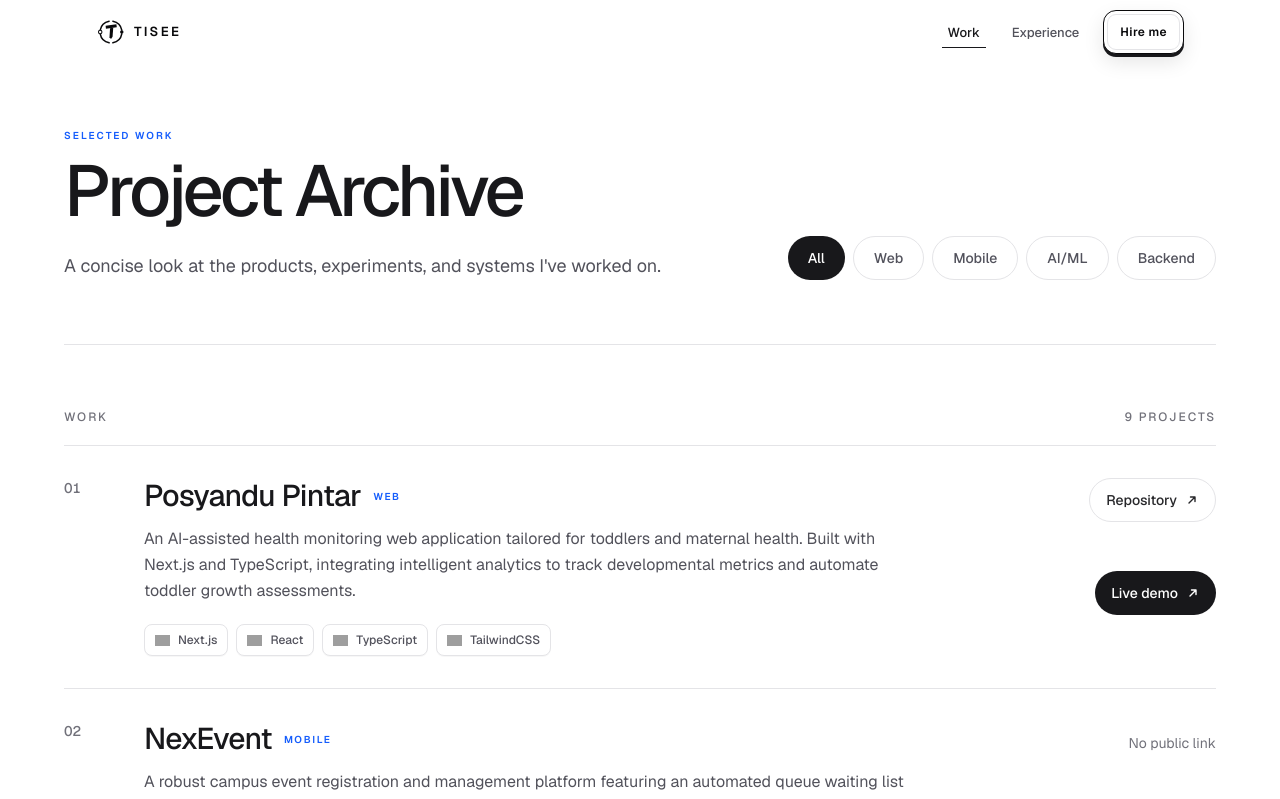
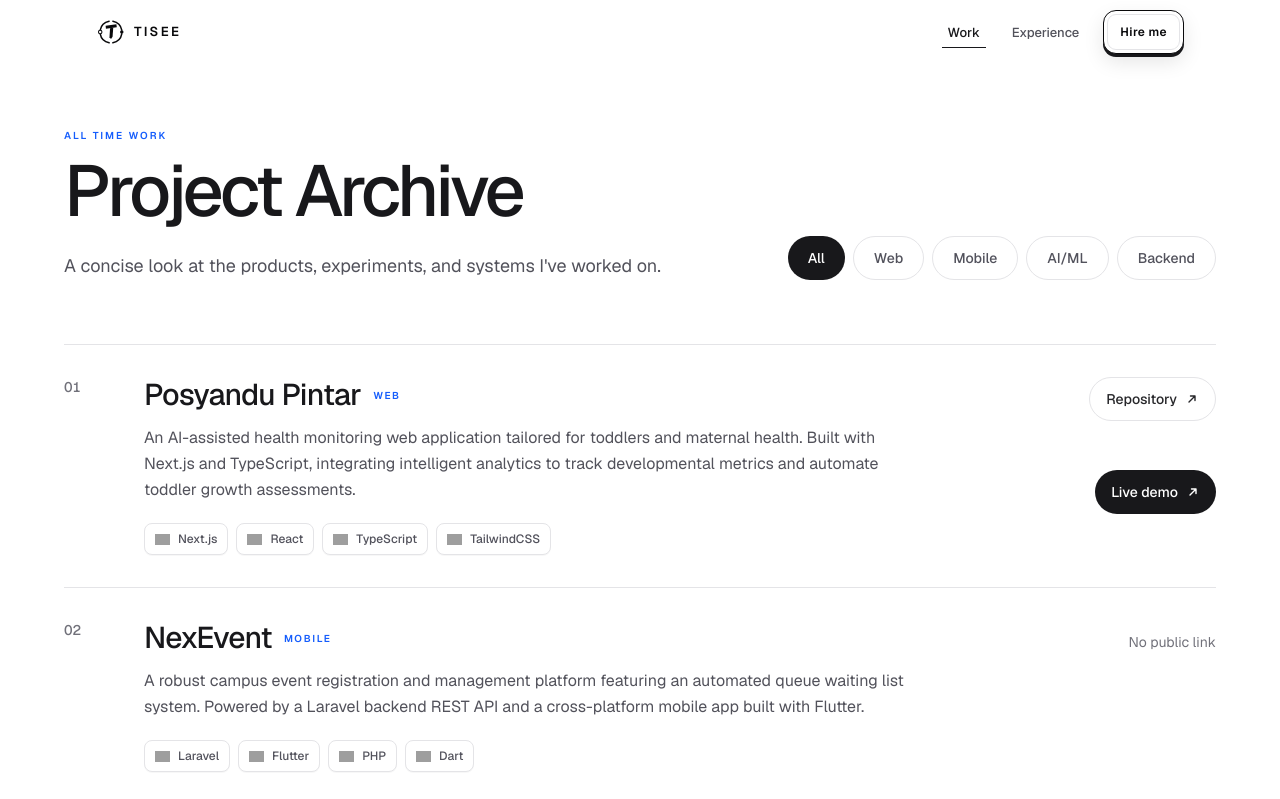
Before and after one commit to Tisee747/tisee-portfolio-v2, a Next.js app: page /projects in a window 1280 px wide. Shown: the top 799 px of the page. Built offline with nearby package versions, Linux system fonts and the light colour scheme; grey boxes are pictures that could not be loaded.

Commit message:
copy: clarify all-time project archive

```diff
--- a/src/app/projects/page.tsx
+++ b/src/app/projects/page.tsx
@@ -113,10 +113,10 @@ export default function ProjectsPage() {
   return (
     <main className="min-h-screen overflow-x-hidden bg-white px-6 pb-24 pt-28 selection:bg-blue-100 selection:text-blue-900 sm:pt-32 md:px-12">
       <div className="mx-auto flex w-full max-w-6xl flex-col">
-        <FadeIn className="mb-12 flex flex-col gap-8 border-b border-zinc-200 pb-12 sm:mb-16 sm:pb-16 md:flex-row md:items-end md:justify-between">
+        <FadeIn className="flex flex-col gap-8 border-b border-zinc-200 pb-12 sm:pb-16 md:flex-row md:items-end md:justify-between">
           <div className="max-w-2xl">
             <p className="mb-3 text-[10px] font-semibold uppercase tracking-[0.2em] text-blue-600">
-              Selected work
+              All time work
             </p>
             <h1 className="text-5xl font-medium tracking-tighter text-zinc-900 md:text-7xl">
               Project Archive
@@ -146,12 +146,7 @@ export default function ProjectsPage() {
           </div>
         </FadeIn>
 
-        <div className="mb-5 flex items-center justify-between gap-4 text-xs font-medium uppercase tracking-[0.16em] text-zinc-400">
-          <span>Work</span>
-          <span>{filteredProjects.length} projects</span>
-        </div>
-
-        <div className="border-t border-zinc-200">
+        <div>
           {filteredProjects.map((project, index) => (
             <FadeIn
               key={project.id}
```
